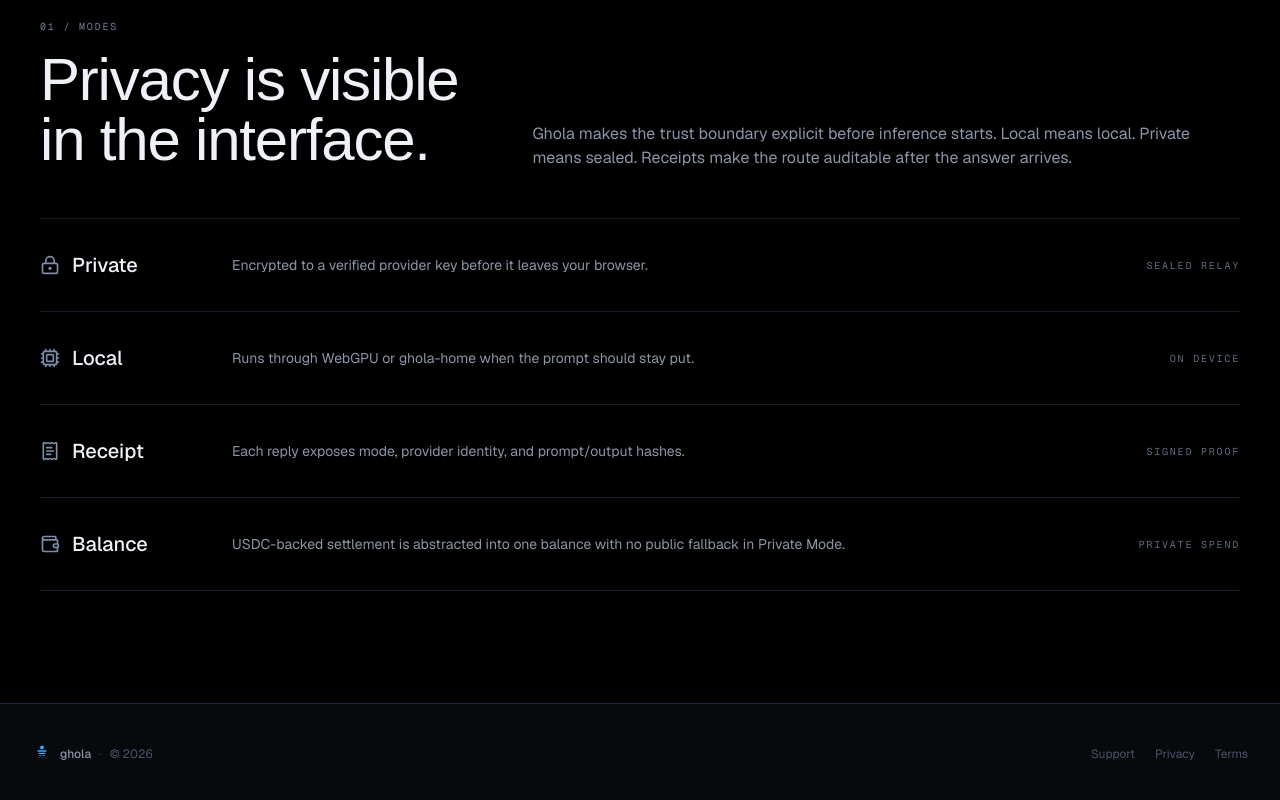
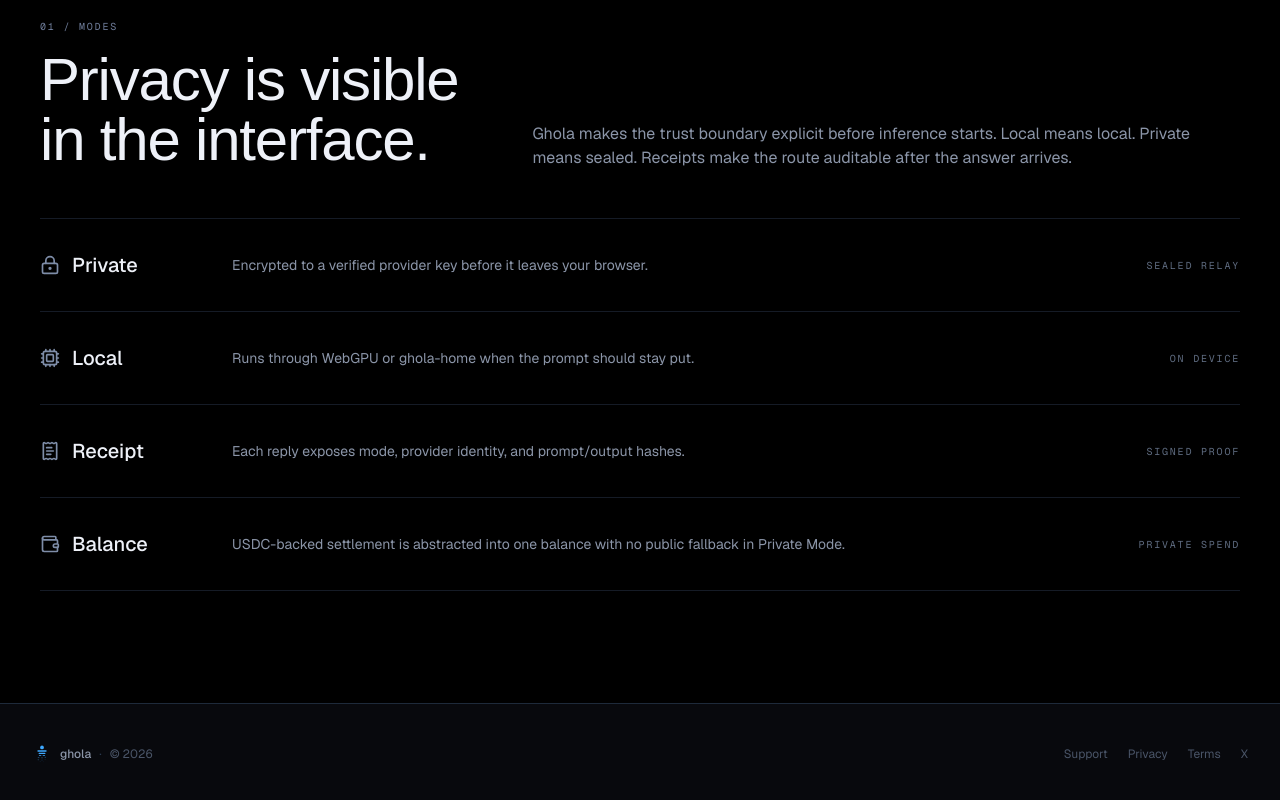
Before and after one commit to anndrrson/ghola, a Next.js app in the folder apps/web/: page / in a window 1280 px wide. Shown: the part 894-1694 px from the top of the page. Built offline with nearby package versions, Linux system fonts and the light colour scheme; no server answers; a web font is replaced by a local one.

Commit message:
Add X link to footer

```diff
--- a/apps/web/src/components/Footer.tsx
+++ b/apps/web/src/components/Footer.tsx
@@ -37,6 +37,14 @@ export function Footer() {
             >
               Terms
             </Link>
+            <a
+              href="https://x.com/GholaXYZ"
+              target="_blank"
+              rel="noreferrer"
+              className="hover:text-[#8b95a8] transition-colors"
+            >
+              X
+            </a>
           </div>
         </div>
       </div>
```
